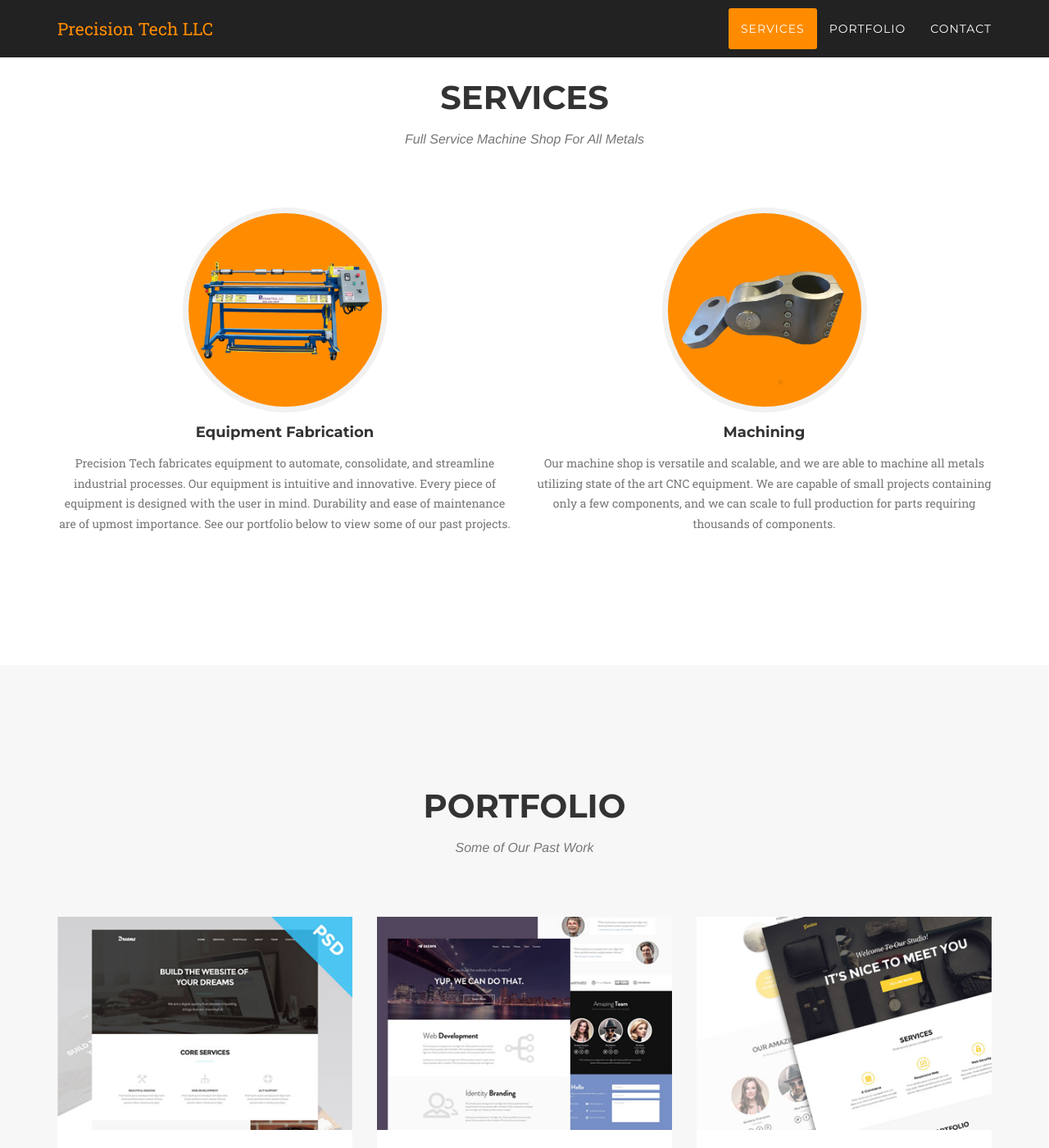
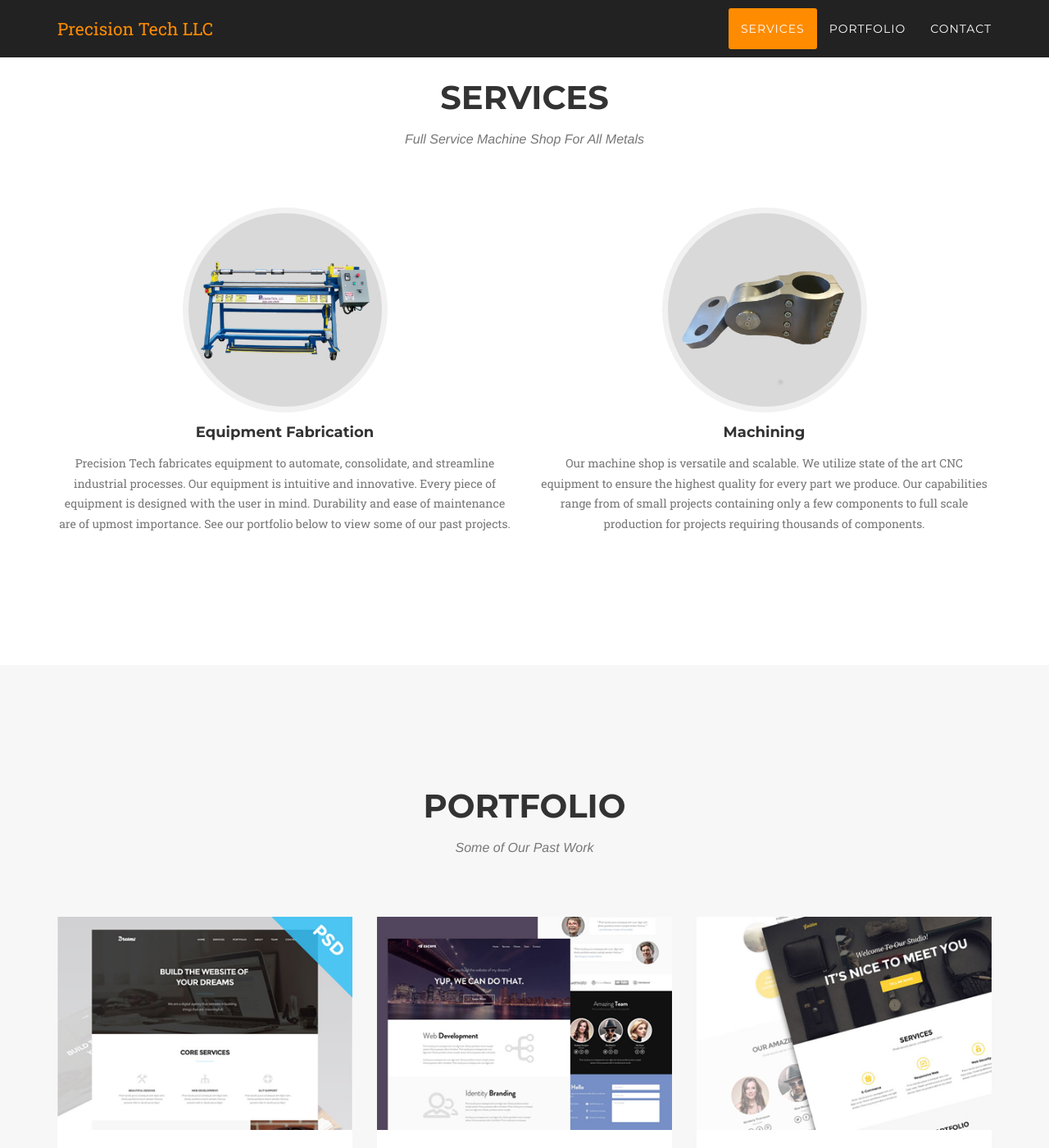
Before and after one commit to Precision-Tech/Precision-Tech.github.io, a Jekyll site: the page built from index.html, in a window 1280 px wide and 1400 px high, scrolled down 796 px. Shown: the whole window at 82% size. Built offline with Jekyll 4.4.1, drawn with Linux system fonts in a browser that asks for light colours; some web fonts are replaced.

Commit message:
more services updates

```diff
--- a/_config.yml
+++ b/_config.yml
@@ -1,10 +1,11 @@
+# Site settings
 url: http://precision-tech-llc.com
 baseurl: ""
-
-# Site settings
 title: Precision Tech LLC
 email: mgazzara@precision-tech-llc.com
-description: "Fabrication machine shop services hammonton nj new jersey all metals welding"
+description: "Precision Tech is a fabrication machine shop in Hammonton, New Jersey. We also have certified welders, providing welding services for all metals"
+
+# Google Analytics ID
 google_analytics_id: UA-72318604-1
 
 # Postal address (add as many lines as necessary)
@@ -14,16 +15,15 @@ address:
 
 # Color settings (hex-codes without the leading hash-tag)
 color:
-  primary-old: fed136
-  primary: FF8C00
-  secondary-old: fec503
+  primary: ff8c00
   secondary: ffad33
   secondary-dark: 333
+  services-icons: d9d9d9
 
 # Social networks usernames (many more available: google-plus, flickr, dribbble, pinterest, instagram, tumblr, linkedin, etc.)
 social:
-  - title: facebook
-    url: #
+#  - title: facebook
+#    url: #
   - title: github
     url: http://github.com/precision-tech
 
--- a/_includes/css/shop.css
+++ b/_includes/css/shop.css
@@ -351,7 +351,7 @@ section h3.section-subheading {
     border-radius: 100%;
     text-align: center;
     color: #fff;
-    background-color: #{{ site.color.primary }};
+    background-color: #{{ site.color.services-icons }};
 }
 
 #portfolio .portfolio-item {
--- a/_includes/services.html
+++ b/_includes/services.html
@@ -16,7 +16,7 @@
                 <div class="col-md-6">
                     <img src="img/machining-thumbnail.png" class="img-responsive img-centered services-image alt="Machined Part">
                     <h4 class="service-heading">Machining</h4>
-                    <p class="text-muted">Our machine shop is versatile and scalable, and we are able to machine all metals utilizing state of the art CNC equipment. We are capable of small projects containing only a few components, and we can scale to full production for parts requiring thousands of components.</p>
+                    <p class="text-muted">Our machine shop is versatile and scalable. We utilize state of the art CNC equipment to ensure the highest quality for every part we produce. Our capabilities range from of small projects containing only a few components to full scale production for projects requiring thousands of components.</p>
             </div>
         </div>
     </section>
```
